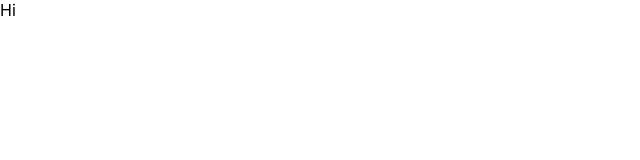
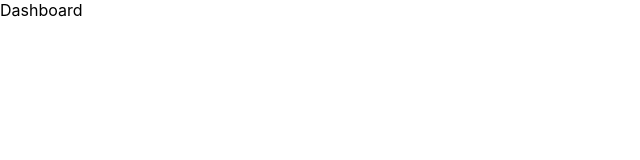
Before and after one commit to sonmac1203/gps-dashboard, a React (Create React App) app in the folder dashboard/: page / in a window 1280 px wide. Shown: the top 160 px of the page, without its empty margins (0-640 px from the left). Built offline with nearby package versions, Linux system fonts and the light colour scheme; the HTML template or start-up script is replaced by a standard one.

Commit message:
Create Dashboard component - Installed css-loader and style-loader - Create and export Dashboard component - Update App.js

```diff
--- /dev/null
+++ b/dashboard/components/Dashboard/Dashboard.jsx
@@ -0,0 +1,5 @@
+import React from 'react';
+
+export const Dashboard = () => {
+  return <div>Dashboard</div>;
+};
--- /dev/null
+++ b/dashboard/components/Dashboard/index.js
@@ -0,0 +1 @@
+export { Dashboard } from './Dashboard';
--- /dev/null
+++ b/dashboard/components/index.js
@@ -0,0 +1 @@
+export { Dashboard } from './Dashboard';
--- a/dashboard/package.json
+++ b/dashboard/package.json
@@ -34,5 +34,9 @@
       "last 1 firefox version",
       "last 1 safari version"
     ]
+  },
+  "devDependencies": {
+    "css-loader": "^6.7.3",
+    "style-loader": "^3.3.1"
   }
 }
--- a/dashboard/src/App.js
+++ b/dashboard/src/App.js
@@ -1,5 +1,10 @@
+import { Dashboard } from '../components';
 function App() {
-  return <div className='App'>Hi</div>;
+  return (
+    <div className='App'>
+      <Dashboard />
+    </div>
+  );
 }
 
 export default App;
```
Also changed, not shown: dashboard/components/Dashboard/Dashboard.module.css (added).
